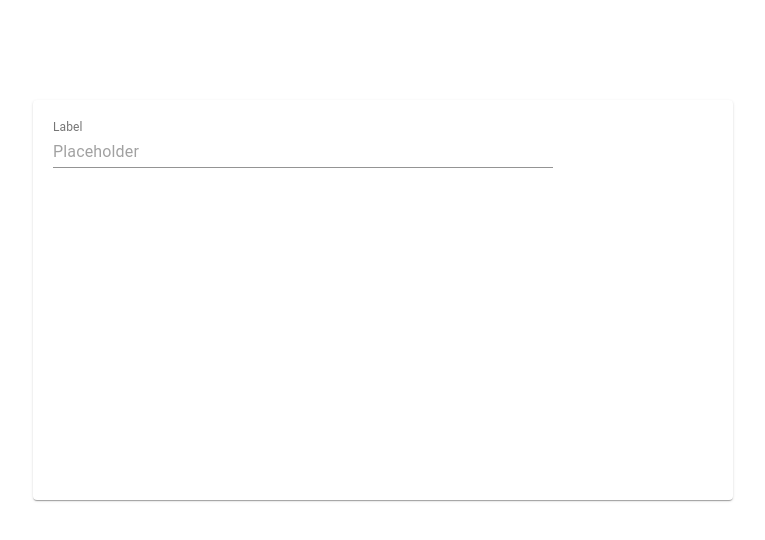
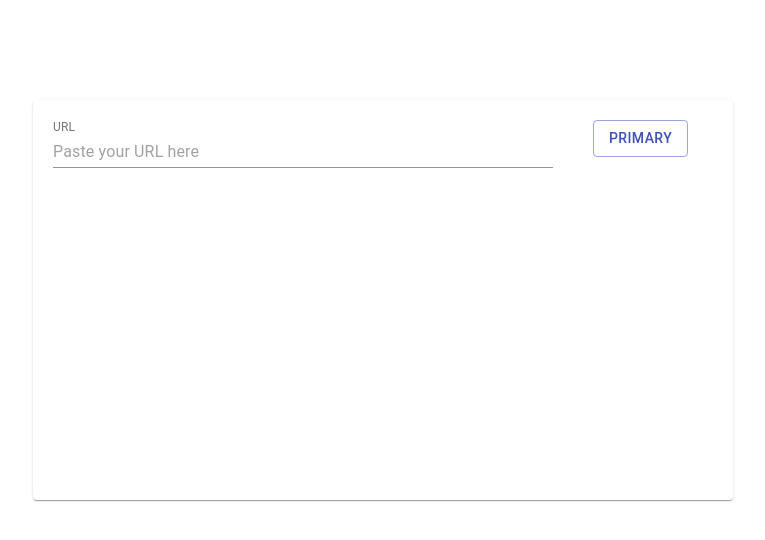
Before and after one commit to lkamphaus/url-shortener, a React app: page / in a window 1280 px wide. Shown: the top 540 px of the page, without its empty margins (257-1022 px from the left). Built offline with nearby package versions, Linux system fonts and the light colour scheme; the HTML template or start-up script is replaced by a standard one.

Commit message:
added button

```diff
--- a/client/src/components/Form.jsx
+++ b/client/src/components/Form.jsx
@@ -2,11 +2,13 @@ import React from 'react';
 import ReactDOM from 'react-dom';
 import { makeStyles } from '@material-ui/core/styles';
 import TextField from '@material-ui/core/TextField';
+import Button from '@material-ui/core/Button';
 
 const useStyles = makeStyles((theme) => ({
   root: {
-    // display: 'flex',
+    display: 'flex',
     flexWrap: 'wrap',
+    alignItems: 'flex-end',
   },
   textField: {
     marginLeft: theme.spacing(1),
@@ -16,6 +18,10 @@ const useStyles = makeStyles((theme) => ({
   input: {
     width: 500,
     margin: 20,
+  },
+  button: {
+    margin: 20,
+    alignSelf: 'flex-end',
   }
 }));
 
@@ -26,14 +32,20 @@ const Form = () => {
       <div>
         <TextField
           id="standard-full-width"
-          label="Label"
+          label="URL"
           className={classes.input}
-          placeholder="Placeholder"
+          placeholder="Paste your URL here"
           margin="normal"
           InputLabelProps={{
             shrink: true,
           }}
         />
+        <Button
+          variant="outlined"
+          color="primary"
+          className={classes.button}>
+          Primary
+        </Button>
       </div>
     </div>
   )
```
